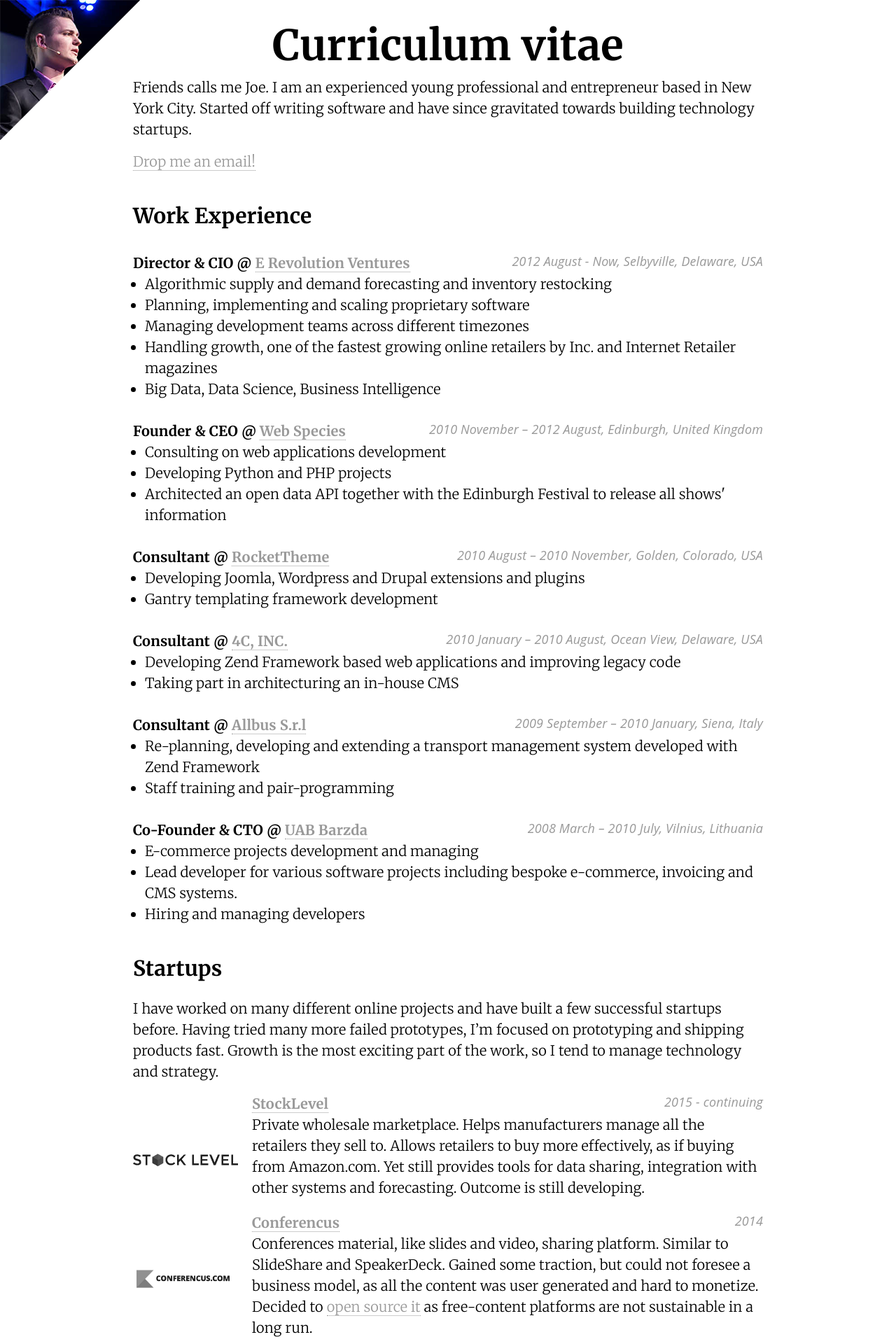
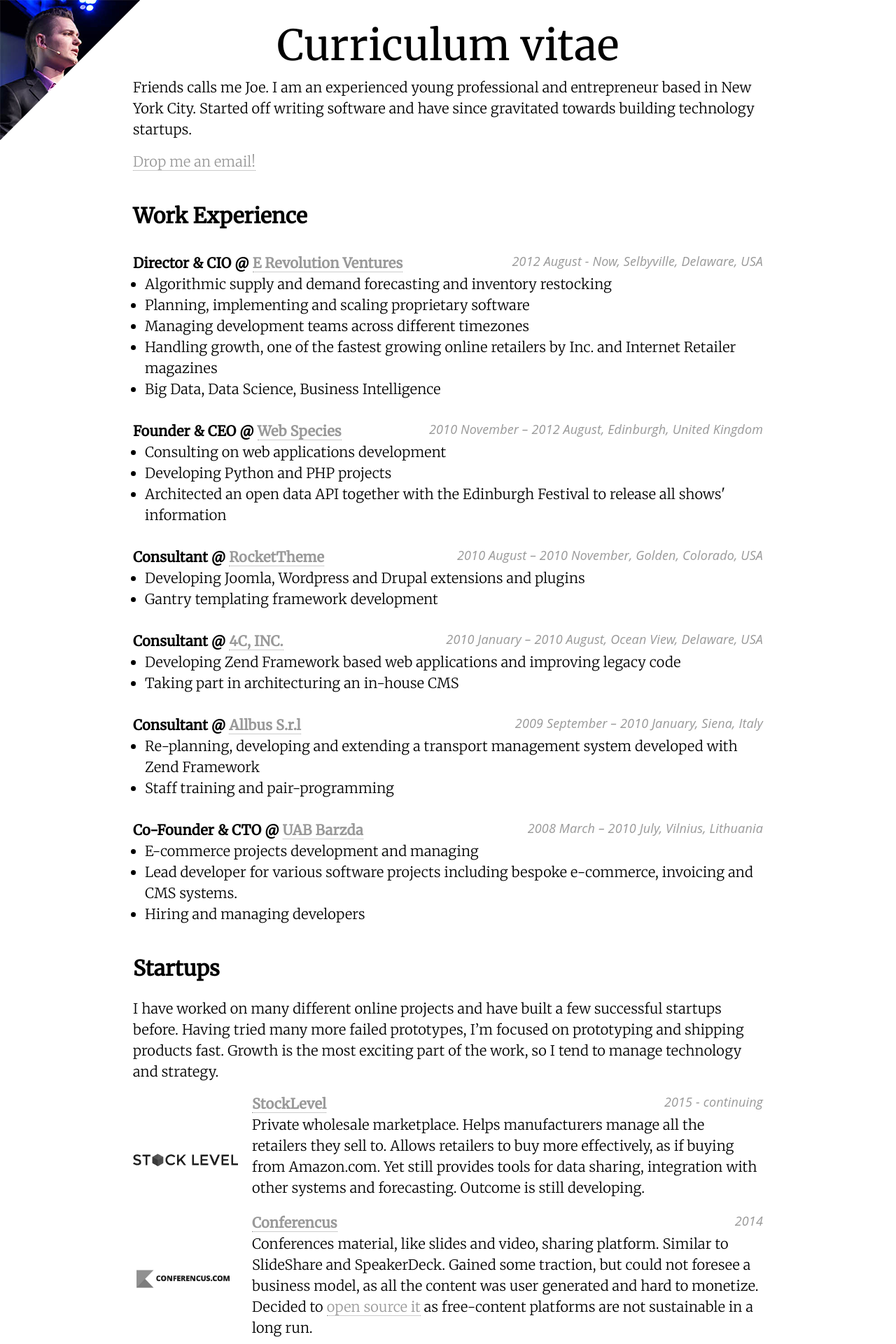
Before and after one commit to juokaz/juokaz.com, a Jekyll site: the page built from cv.html, in a window 1280 px wide. Shown: the top 1920 px of the page at 70% size. Built offline with Jekyll 4.4.1, drawn with Linux system fonts in a browser that asks for light colours.

Commit message:
Make the h1 font lighter

```diff
--- a/_layouts/default.html
+++ b/_layouts/default.html
@@ -14,7 +14,7 @@
     <meta property="og:description" content="{{ page.excerpt }}" />{% endif %}
     <link rel="Shortcut Icon" href="/favicon.ico" type="image/x-icon" />
     <link rel="stylesheet" href="/internal.css" />
-    <link href='http://fonts.googleapis.com/css?family=Merriweather:300,700|Crimson+Text' rel='stylesheet' type='text/css'>
+    <link href='http://fonts.googleapis.com/css?family=Merriweather:300,400' rel='stylesheet' type='text/css'>
     <link rel="alternate" type="application/rss+xml" href="/blog/rss.xml" />
 </head>
 
--- a/internal.css
+++ b/internal.css
@@ -4,7 +4,7 @@
 section { margin-left: 20px; margin-right: 20px; }
 section > header { text-align: center; }
 h1, h2, h3 { font-family: 'Merriweather', serif; }
-h1 { font-size: 60px; font-weight: 700; display: inline; }
+h1 { font-size: 60px; font-weight: 400; display: inline; }
 h2 { margin-top: 40px; margin-bottom: 20px; font-size: 30px; }
 h3 span { float: right; font: 22px 'Open Sans', serif; font-style: italic; font-size: 18px; color: #999; font-weight: normal; }
 h3 { font-size: 20px;}
@@ -12,15 +12,6 @@
 p { margin: 0 0 16px 0; }
 a { color: #999; text-decoration: none; border-bottom: 1px dotted #999; }
 a:hover { border-bottom-style: solid; color: black; }
-
-.footer { font: 40px 'Crimson Text', serif; text-transform: uppercase; float: left; width: 100%; }
-.footer > a { color: black; }
-.footer > a:hover { color: #999; }
-.footer a { border: none; }
-.footer nav { float: right; font-size: 24px; }
-.footer, .footer nav { height: 25px; margin-bottom: 100px; }
-.footer nav ul { margin: 0; padding: 0; list-style: none; }
-.footer nav ul li { display: inline; margin: 0 6px; padding: 0; }
 
 time { color: #666; font-size: 18px; font-style: italic; }
 header > time { display: block; }
```
